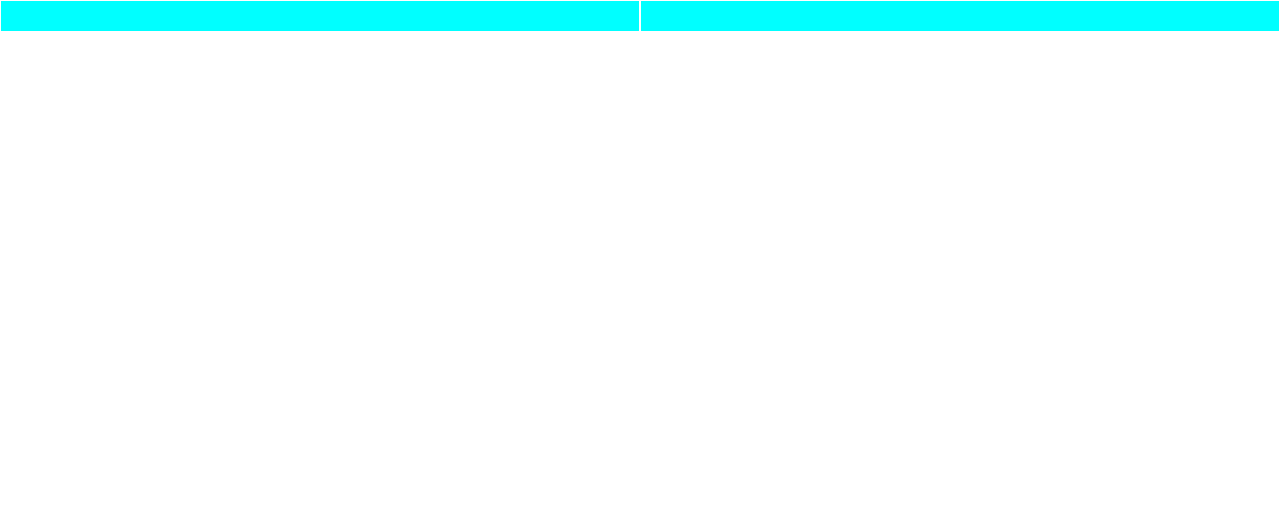
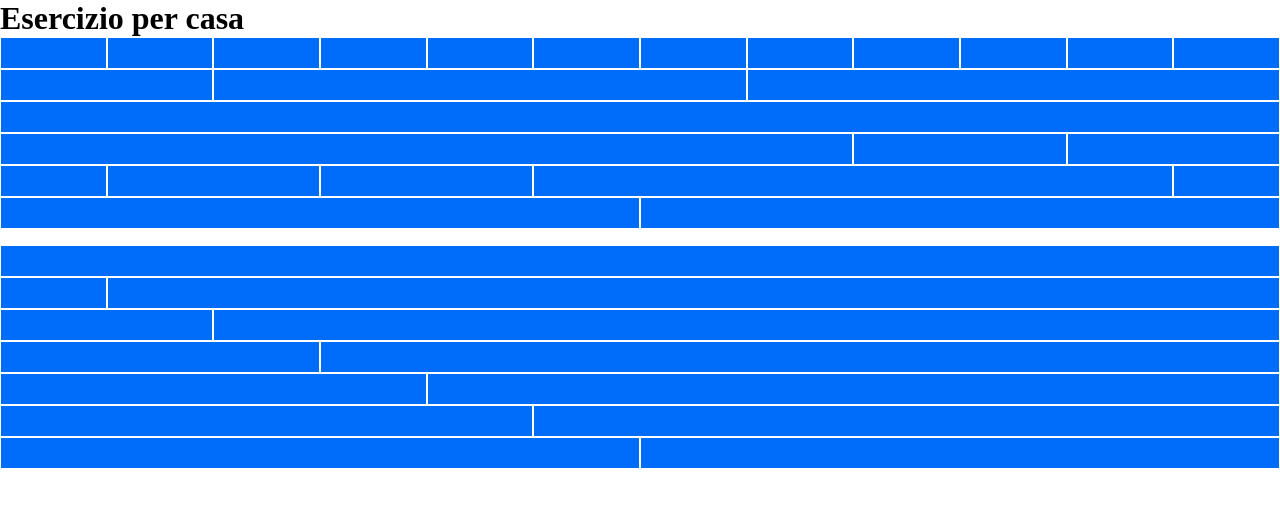
Before and after one commit to AndrianiClaudio/html-css-12bool, a plain HTML site: page index.html in a window 1280 px wide. Drawn offline with Linux system fonts and the light colour scheme.

Commit message:
creazioni colonne prime due righe principali

```diff
--- a/css/12bool.css
+++ b/css/12bool.css
@@ -6,7 +6,6 @@
 
 .container {
     width: 100%;
-    background-color: aqua;
 }
 .row {
     display: flex;
--- a/css/style.css
+++ b/css/style.css
@@ -0,0 +1,16 @@
+:root {
+    --main-row-color: #006CFA;
+    --inside-row-color: #00E265;
+}
+.row {
+    background-color: var(--main-row-color);
+}
+html {
+    font-size: 100%;
+}
+span {
+    color: white;
+}
+section {
+    padding-bottom: 1em;
+}
--- a/index.html
+++ b/index.html
@@ -11,11 +11,91 @@
     <link rel="stylesheet" href="css/style.css">
 </head>
 <body>
+    <h1>Esercizio per casa</h1>
     <div class="container">
-        <div class="row">
-            <div class="col-xs-6"></div>
-            <div class="col-xs-6"></div>
-        </div>
+        <section>
+            <!-- row: col-1*12 -->
+            <div class="row">
+                <div class="col-xs-1"></div>
+                <div class="col-xs-1"></div>
+                <div class="col-xs-1"></div>
+                <div class="col-xs-1"></div>
+                <div class="col-xs-1"></div>
+                <div class="col-xs-1"></div>
+                <div class="col-xs-1"></div>
+                <div class="col-xs-1"></div>
+                <div class="col-xs-1"></div>
+                <div class="col-xs-1"></div>
+                <div class="col-xs-1"></div>
+                <div class="col-xs-1"></div>
+            </div>
+            <!-- row: col-2-5-5 -->
+            <div class="row">
+                <div class="col-xs-2"></div>
+                <div class="col-xs-5"></div>
+                <div class="col-xs-5"></div>
+            </div>
+            <!-- row: col-12 -->
+            <div class="row">
+                <div class="col-xs-12"></div>
+            </div>
+            <!-- row: col-8-2-2 -->
+            <div class="row">
+                <div class="col-xs-8"></div>
+                <div class="col-xs-2"></div>
+                <div class="col-xs-2"></div>
+            </div>
+            <!-- row: col-1-2-2-6-1 -->
+            <div class="row">
+                <div class="col-xs-1"></div>
+                <div class="col-xs-2"></div>
+                <div class="col-xs-2"></div>
+                <div class="col-xs-6"></div>
+                <div class="col-xs-1"></div>
+            </div>
+            <!-- row: col-6-6 -->
+            <div class="row">
+                <div class="col-xs-6"></div>
+                <div class="col-xs-6"></div>
+            </div>
+        </section>
+
+        <section>
+            <!-- row: col-12 -->
+            <div class="row">
+                <div class="col-xs-12"></div>
+            </div>
+            <!-- row: col-1-11 -->
+            <div class="row">
+                <div class="col-xs-1"></div>
+                <div class="col-xs-11"></div>
+            </div>
+            <!-- row: col-2-10 -->
+            <div class="row">
+                <div class="col-xs-2"></div>
+                <div class="col-xs-10"></div>
+            </div>
+            <!-- row: col-3-9 -->
+            <div class="row">
+                <div class="col-xs-3"></div>
+                <div class="col-xs-9"></div>
+            </div>
+            <!-- row: col-4-8 -->
+            <div class="row">
+                <div class="col-xs-4"></div>
+                <div class="col-xs-8"></div>
+            </div>
+            <!-- row: col-5-7 -->
+            <div class="row">
+                <div class="col-xs-5"></div>
+                <div class="col-xs-7"></div>
+            </div>
+            <!-- row: col-6-6 -->
+            <div class="row">
+                <div class="col-xs-6"></div>
+                <div class="col-xs-6"></div>
+            </div>
+        </section>
     </div>
 </body>
 </html>
```
